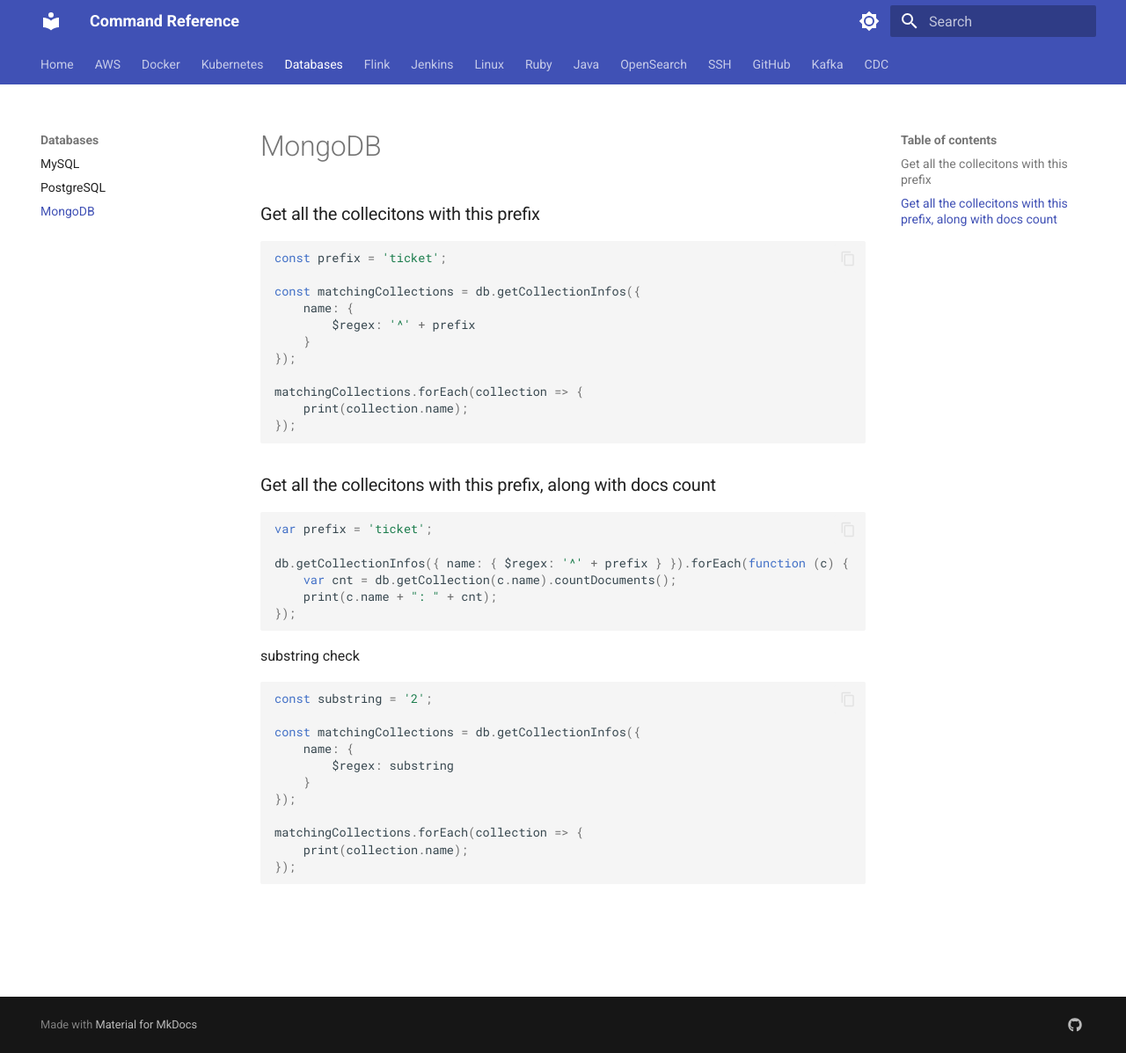
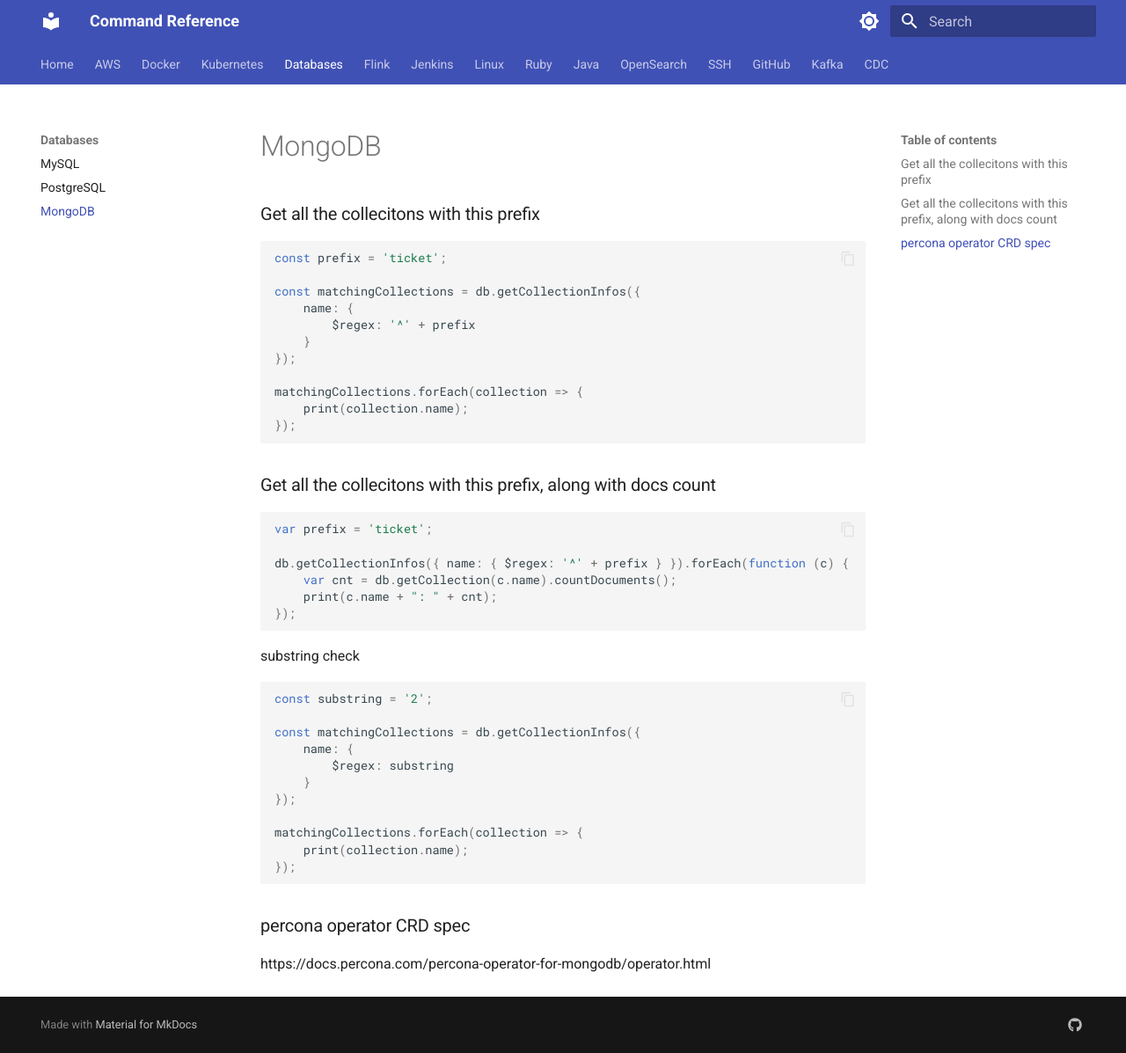
Before and after one commit to Fluder-Paradyne/cmds, an MkDocs documentation site: the page built from docs/databases/mongo.md, in a window 1280 px wide and 1197 px high. Shown: the whole window at 88% size. Built offline with MkDocs 1.6.1 and Material for MkDocs 9.7.7, drawn with Linux system fonts in a browser that asks for light colours.

Commit message:
Update MongoDB documentation with Percona link
Add link to Percona operator CRD specification in MongoDB documentation.

````diff
--- a/docs/databases/mongo.md
+++ b/docs/databases/mongo.md
@@ -38,3 +38,7 @@
 });
 
 ```
+
+
+### percona operator CRD spec
+https://docs.percona.com/percona-operator-for-mongodb/operator.html
````
